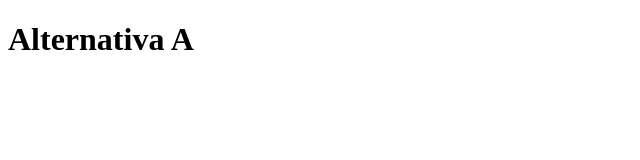
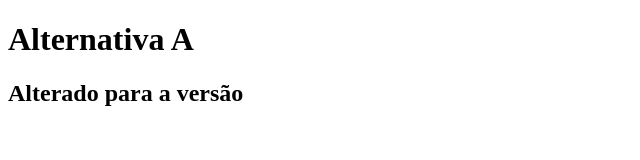
Before and after one commit to Edu7NN/git-aula-01, a plain HTML site: page index.html in a window 1280 px wide. Shown: the whole page, without its empty margins (0-640 px from the left). Drawn offline with Linux system fonts and the light colour scheme.

Commit message:
mais uma versão atualizada

```diff
--- a/index.html
+++ b/index.html
@@ -8,5 +8,6 @@
 </head>
 <body>
     <h1>Alternativa A</h1>
+    <h2>Alterado para a versão</h2>
 </body>
 </html>
```
